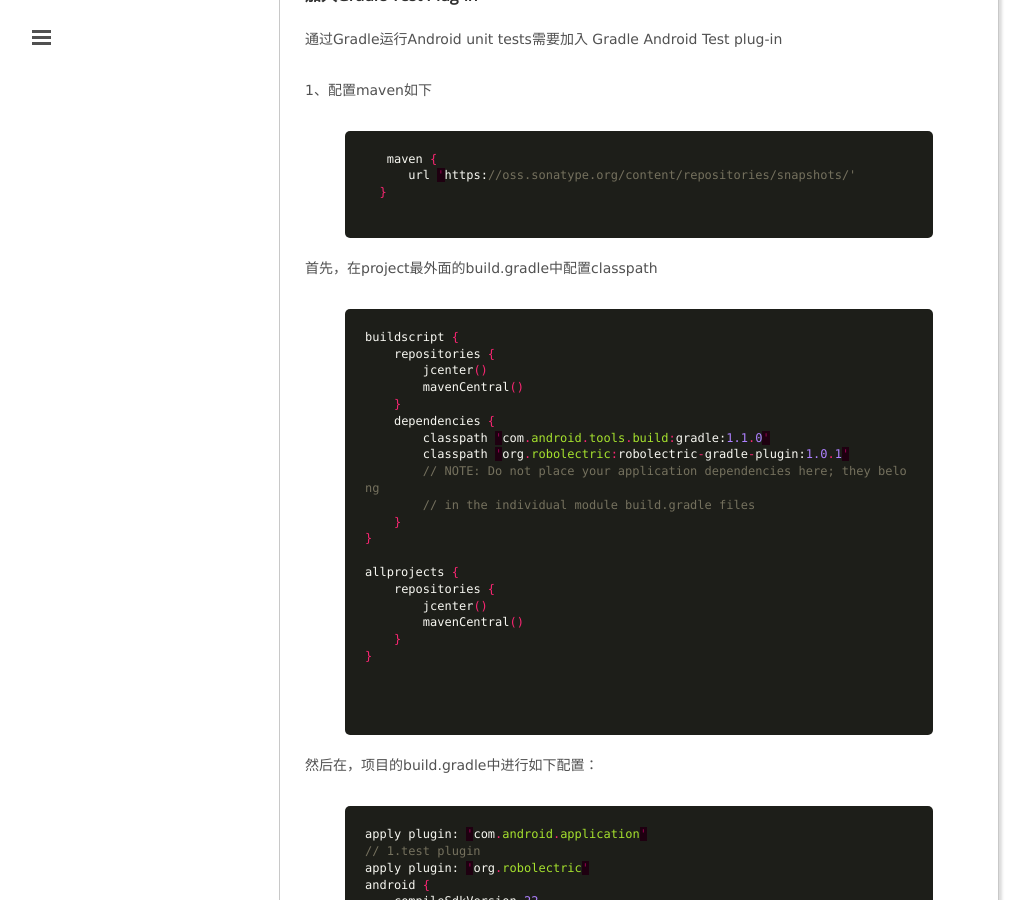
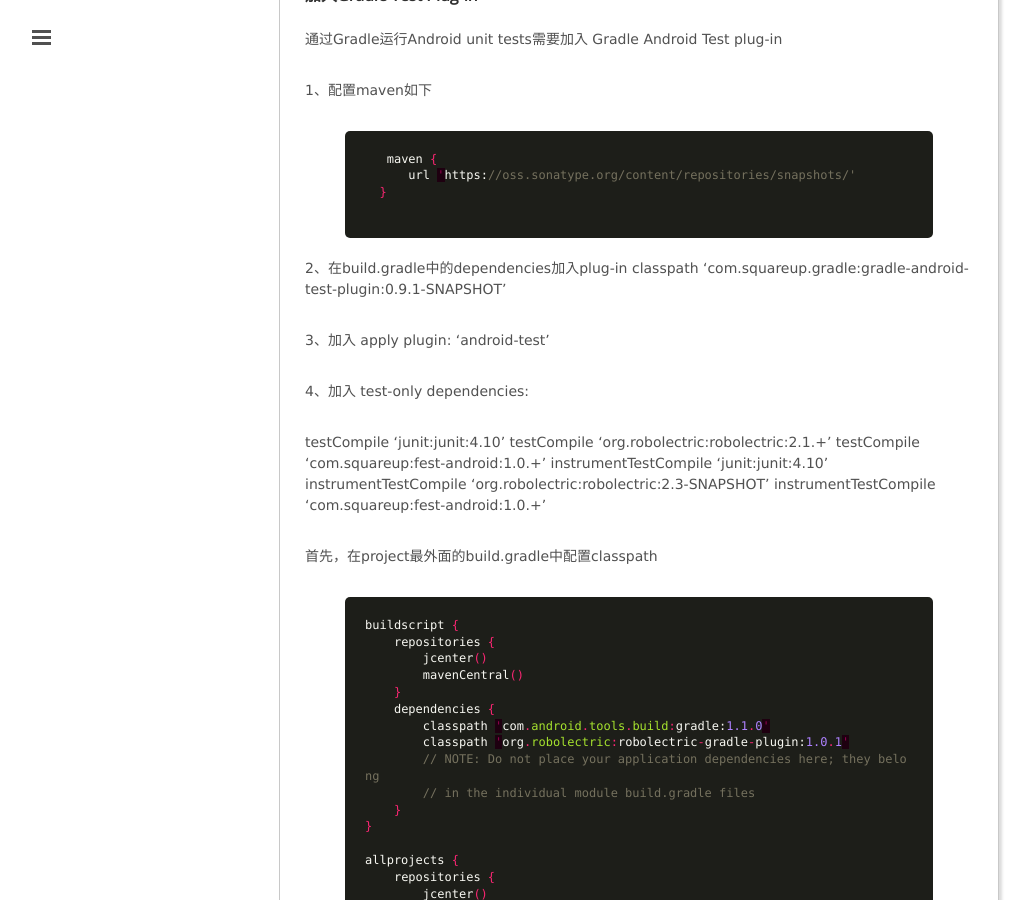
Before and after one commit to mxn21/mxn21.github.io, a Jekyll site: the page built from _posts/2015-7-7-使用Robolectric进行Android单元测试.md, in a window 1280 px wide and 900 px high, scrolled down 1366 px. Shown: the whole window, without its empty margins (1-1034 px from the left). Built offline with Jekyll 4.4.1, drawn with Linux system fonts in a browser that asks for light colours; Markdown is read by kramdown in place of the engine named in the settings; comment, search, counter and statistics services are not loaded.

Commit message:
2323
2343242

```diff
--- a/_posts/2015-7-7-使用Robolectric进行Android单元测试.md
+++ b/_posts/2015-7-7-使用Robolectric进行Android单元测试.md
@@ -62,12 +62,19 @@
   }
     {% endhighlight %}
 
+2、在build.gradle中的dependencies加入plug-in
+ classpath 'com.squareup.gradle:gradle-android-test-plugin:0.9.1-SNAPSHOT'
 
+3、加入  apply plugin: 'android-test'
 
+4、加入 test-only dependencies:
 
-
-
-
+ testCompile 'junit:junit:4.10'
+ testCompile 'org.robolectric:robolectric:2.1.+'
+ testCompile 'com.squareup:fest-android:1.0.+'
+ instrumentTestCompile 'junit:junit:4.10'
+ instrumentTestCompile 'org.robolectric:robolectric:2.3-SNAPSHOT'
+ instrumentTestCompile 'com.squareup:fest-android:1.0.+'
 
 
 
```
